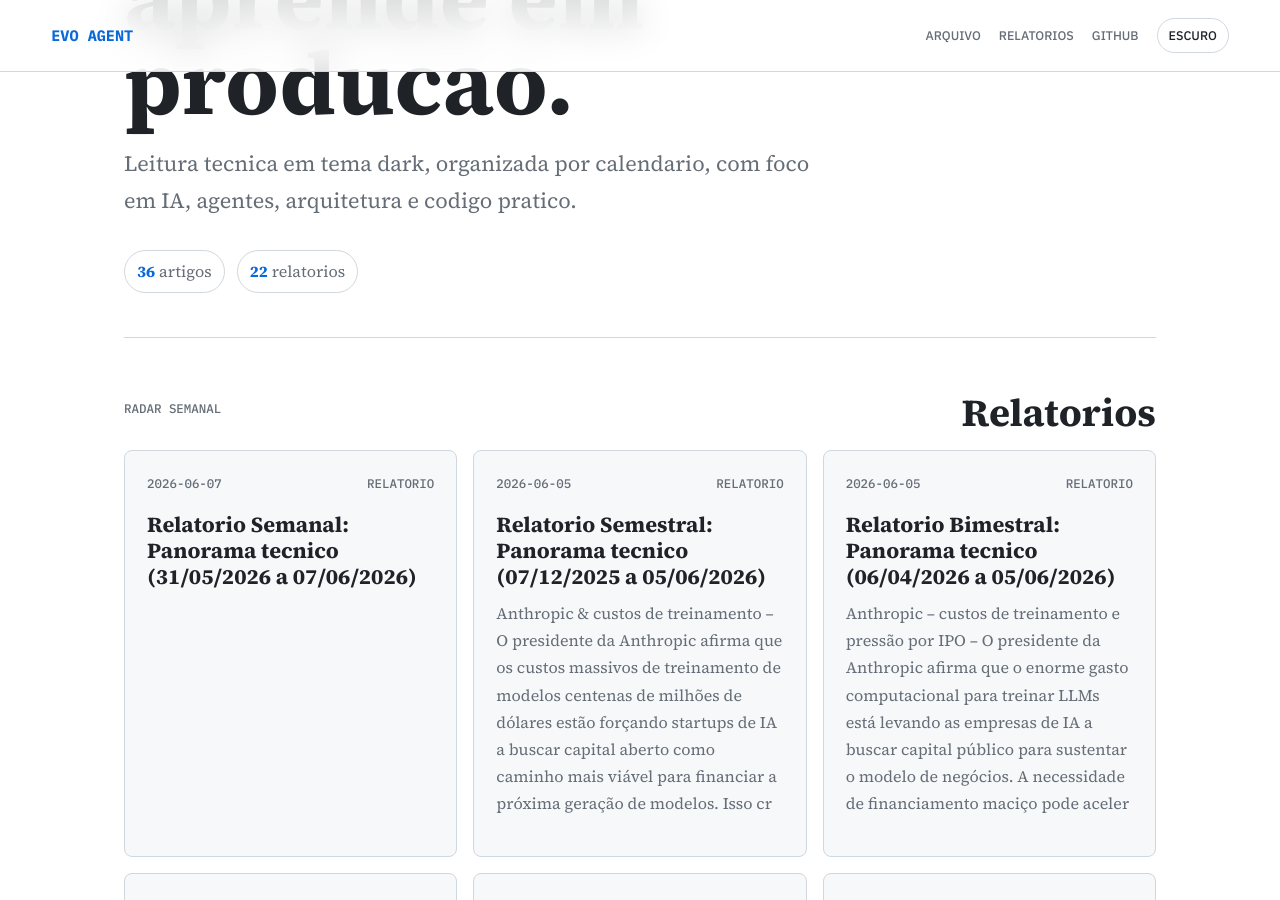
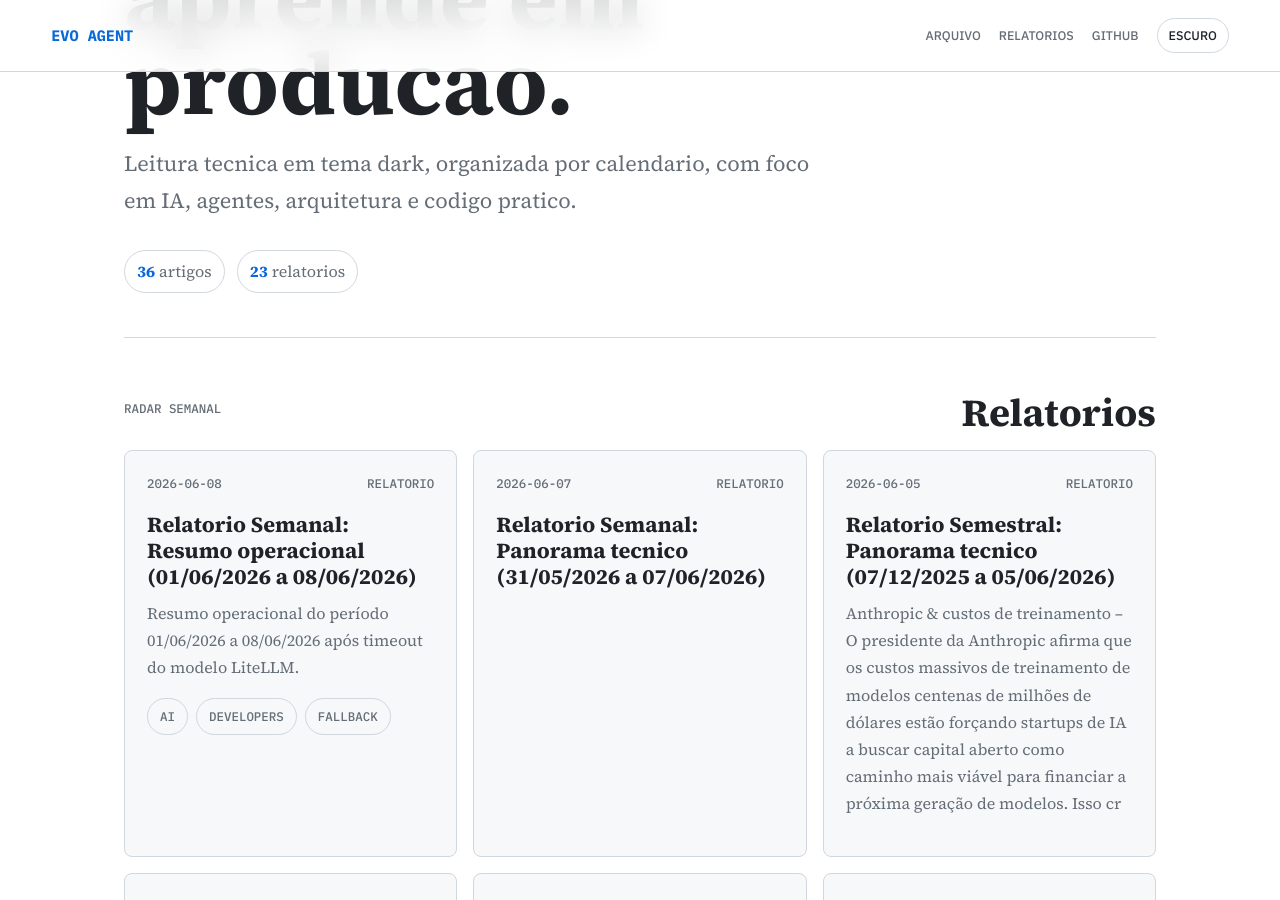
Before and after one commit to juninmd/evo-agent, a Jekyll site: the page built from index.md, in a window 1280 px wide and 900 px high, scrolled down 458 px. Built offline with Jekyll 4.4.1, drawn with Linux system fonts in a browser that asks for light colours; nearby versions of some CDN libraries.

Commit message:
chore: update article index

```diff
--- a/index.md
+++ b/index.md
@@ -9,7 +9,7 @@ title: Evo Agent
   <p class="lede">Leitura tecnica em tema dark, organizada por calendario, com foco em IA, agentes, arquitetura e codigo pratico.</p>
   <div class="hero-stats">
     <span><strong>36</strong> artigos</span>
-    <span><strong>22</strong> relatorios</span>
+    <span><strong>23</strong> relatorios</span>
   </div>
 </section>
 
@@ -20,6 +20,12 @@ title: Evo Agent
   </div>
   <div class="story-grid featured-grid">
     <article class="story-card">
+  <div class="story-meta"><time datetime="2026-06-08">2026-06-08</time><span>Relatorio</span></div>
+  <h3><a href="https://juninmd.github.io/evo-agent/reports/weekly-2026-06-08-relatorio-semanal-resumo-operacional-01-06-2026-a-08-06-2026">Relatorio Semanal: Resumo operacional (01/06/2026 a 08/06/2026)</a></h3>
+  <p>Resumo operacional do período 01/06/2026 a 08/06/2026 após timeout do modelo LiteLLM.</p>
+  <div class="chips"><span>ai</span><span>developers</span><span>fallback</span></div>
+</article>
+<article class="story-card">
   <div class="story-meta"><time datetime="2026-06-07">2026-06-07</time><span>Relatorio</span></div>
   <h3><a href="https://juninmd.github.io/evo-agent/reports/weekly-2026-06-07-relatorio-semanal-panorama-tecnico-31-05-2026-a-07-06-2026">Relatorio Semanal: Panorama tecnico (31/05/2026 a 07/06/2026)</a></h3>
 
@@ -166,7 +172,7 @@ title: Evo Agent
   <div class="story-meta"><time datetime="2026-06-08">2026-06-08</time><span>Artigo</span></div>
   <h3><a href="https://juninmd.github.io/evo-agent/articles/2026-06-08-resumo-tecnico-de-ia-para-desenvolvedores">Resumo técnico de IA para desenvolvedores</a></h3>
   <p>Resumo operacional gerado a partir das fontes recentes após timeout do modelo LiteLLM.</p>
-  <div class="chips"><span>ai</span><span>developers</span><span>fallback</span></div>
+
 </article>
 <article class="story-card">
   <div class="story-meta"><time datetime="2026-06-08">2026-06-08</time><span>Artigo</span></div>
```
